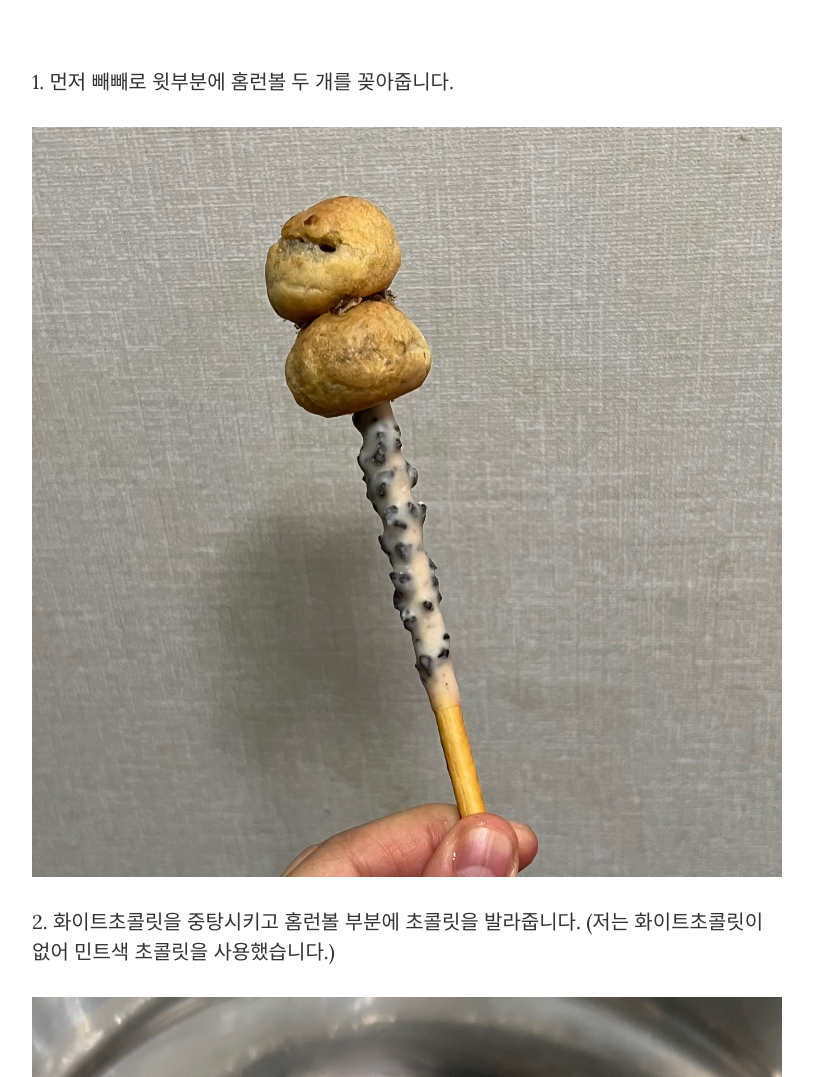
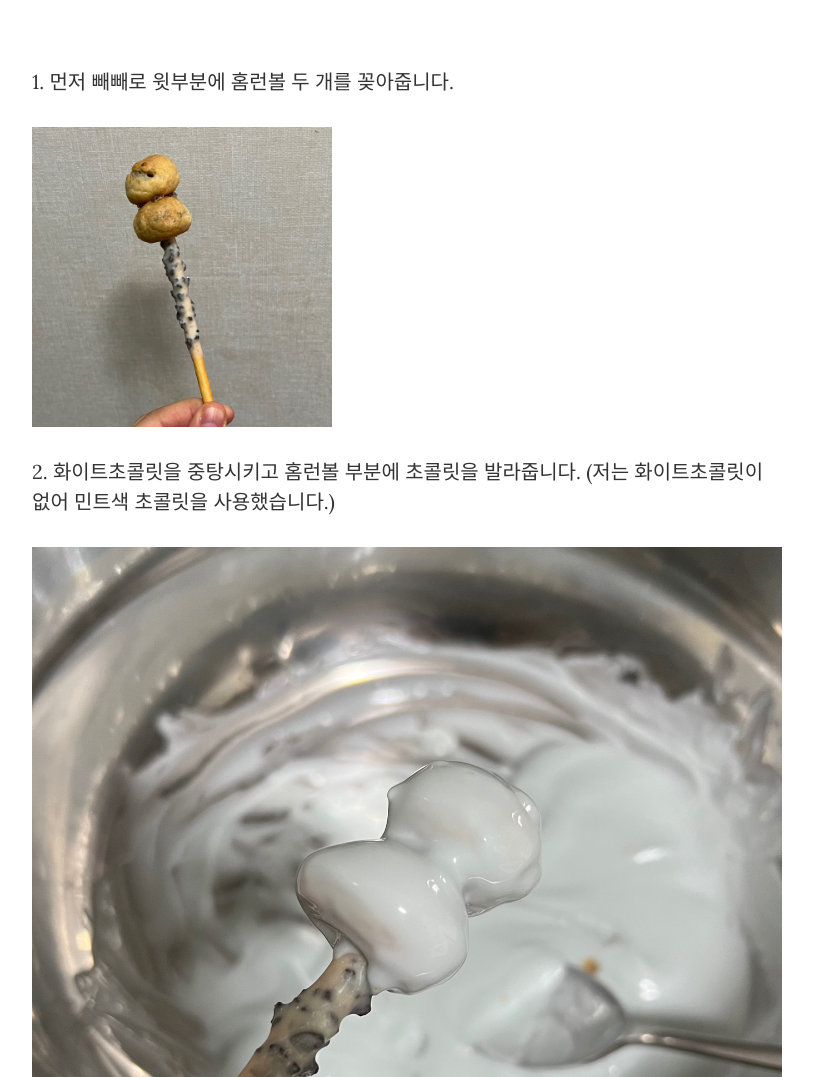
Before and after one commit to soouuuuu/soouuuuu.github.io, a website: page about.html in a window 1280 px wide. Shown: the part 640-1717 px from the top of the page, without its empty margins (233-1046 px from the left). Drawn offline with nearby package versions, Linux system fonts and the light colour scheme.

Commit message:
Update about.html

```diff
--- a/about.html
+++ b/about.html
@@ -96,7 +96,7 @@
                     <p>1. 먼저 빼빼로 윗부분에 홈런볼 두 개를 꽂아줍니다.</p><a href="#">
 
                     <a href="#">
-                        <img class="img-responsive" src="snow/b1.jpg" alt="">
+                        <img class="img-responsive" src="snow/b1.jpg" width="300" height="300" alt="" >
                     </a>
 
 
```
